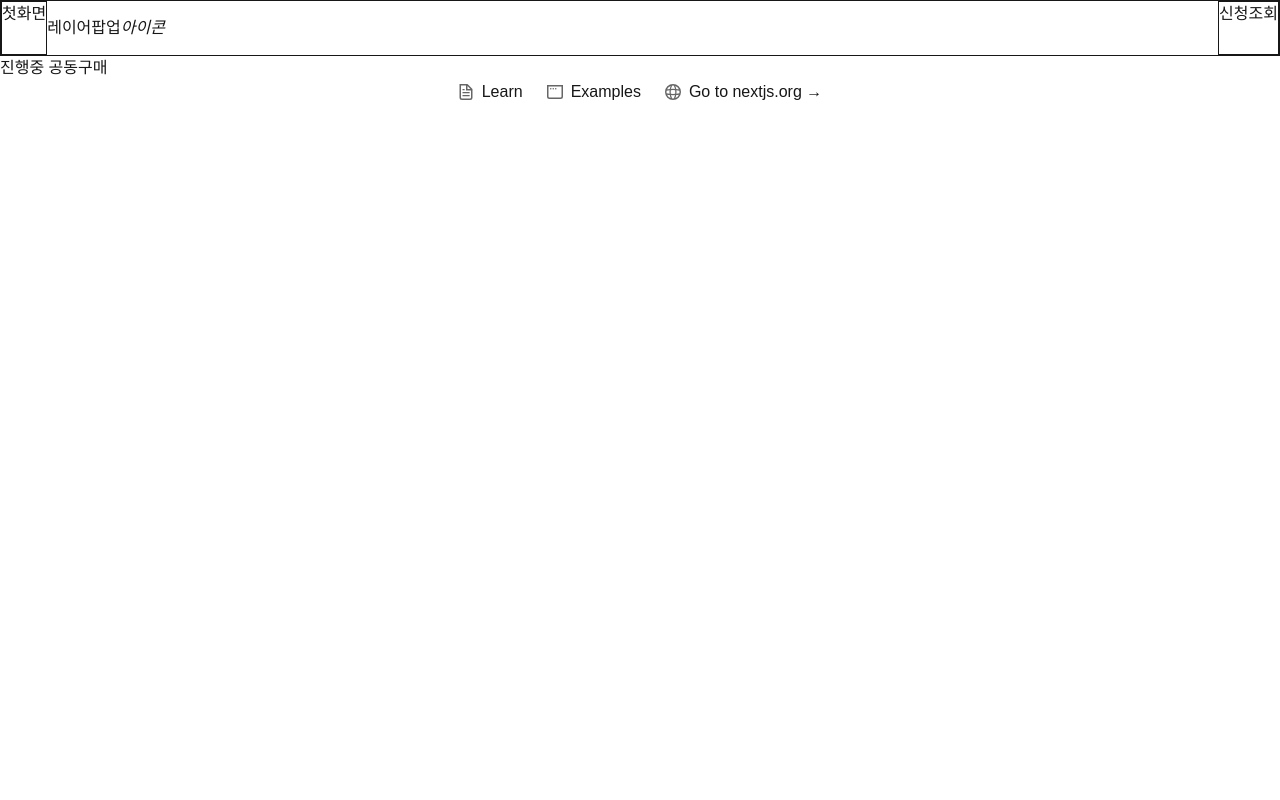
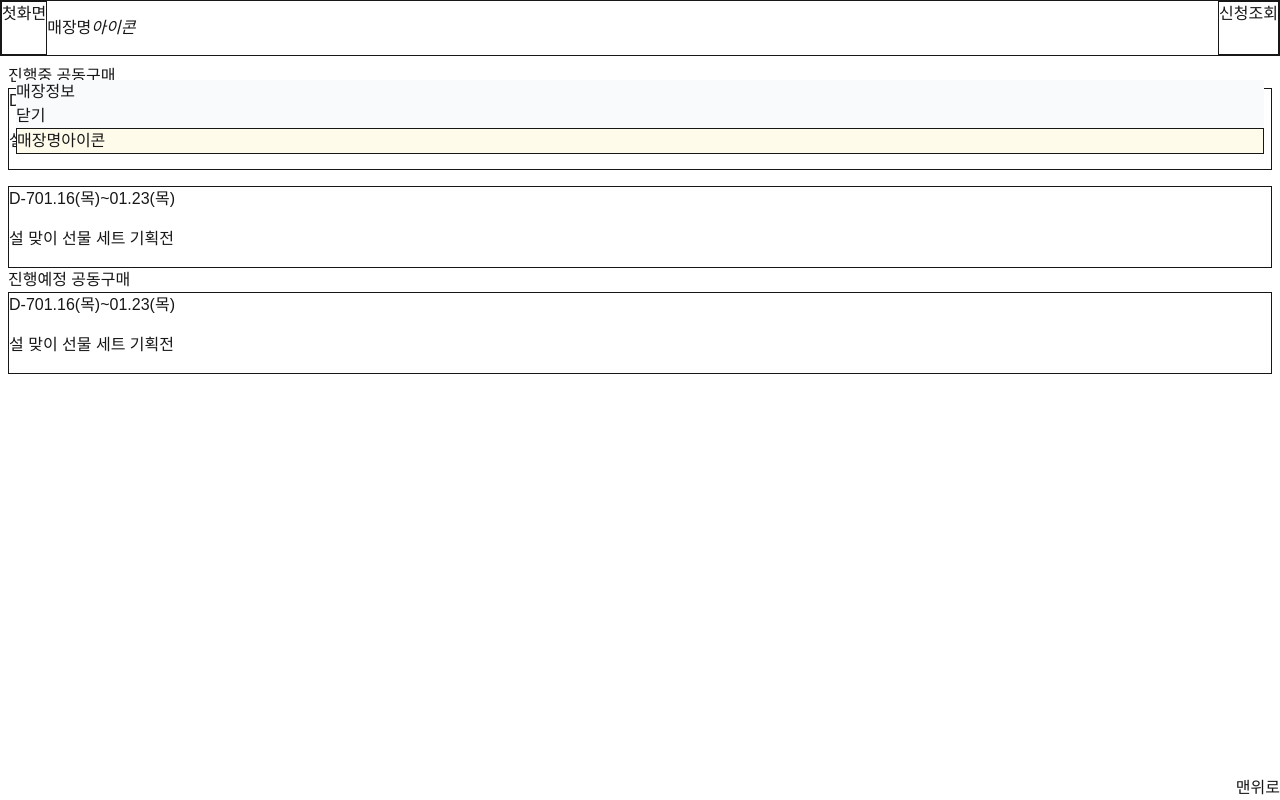
Before and after one commit to evaham/ms09, a Next.js app: page / in a window 1280 px wide. Built offline with nearby package versions, Linux system fonts and the light colour scheme.

Commit message:
build설정정

```diff
--- a/app/group-list/[groupId]/[id]/page.js
+++ /dev/null
@@ -1 +0,0 @@
-// page number 121
--- a/app/group-list/[groupId]/page.js
+++ /dev/null
@@ -1 +0,0 @@
-// page number 12
--- /dev/null
+++ b/app/group-list/[id]/page.js
@@ -0,0 +1,62 @@
+// page number 121
+
+export default function GoodsInfo() {
+    return (
+        <div>
+            <div>상품정보</div>
+            <div>
+            </div>
+            <div>
+                <div>[동원]참치선물세트S-12호</div>
+                <div>29,000원</div>
+            </div>
+            <div>
+                <div>38%달성</div>
+                <div className="overflow-hidden basis-full my-auto h-3 rounded-full bg-slate-50">
+                    <div className="h-full bg-amber-300" style={{width:"80%"}}></div>
+                </div>
+                <div>
+                    <div>달성량/목표수량</div>
+                    <div>19/50개</div>
+                </div>
+                <div>
+                    <div>상품한정수량</div>
+                    <div>150개</div>
+                </div>
+                <div>
+                    <div>1인 구매 제한</div>
+                    <div>1개</div>
+                </div>
+            </div>
+            <div>
+                <div>
+                    <div>공동구매 신청기간</div>
+                    <div>01.16(목)~01.23(목)</div>
+                </div>
+                <div>
+                    <div>상품 수령기간</div>
+                    <div>01.16(목)~01.23(목)</div>
+                </div>
+            </div>
+            <div>
+                설 명절 선물세트 기획전!<br />
+                상품구성 : 살코기참치 120g 12개입<br /><br />
+
+                시중가보다 렴한 가격으로 제공해드립니다.<br />
+                150세트 한정판매로 진행하오니, 빠르게 신청해주세요!!<br /><br />
+
+                대량 구매문의 : 032-123-4567
+            </div>
+            <div>
+                꼭 확인해 주세요!<br />
+                목표 수량 미달성 시, 공동구매 종료 후 자동 취소 처리됩니다.<br />
+                매장의 사정에 의해 중단 또는 변경될 수 있습니다.<br />
+
+            </div>
+
+
+
+
+        </div>
+    )
+}
--- a/app/group-list/apply-list/page.js
+++ b/app/group-list/apply-list/page.js
@@ -1 +1 @@
-// page 122
+// page number 122
--- a/app/group-list/page.js
+++ b/app/group-list/page.js
@@ -0,0 +1,78 @@
+// page number 12
+
+import Link from "next/link"
+import Image from "next/image";
+
+export default function GroupList() {
+    return (
+        <div className="flex flex-col p-2">
+            <div className="flex border">
+                <div>공구마감 07일 12:20:45</div>
+            </div>
+            <div className="flex flex-col gap-4">
+                <div>설 맞이 선물세트 기획전</div>
+                <div>
+                    <span>공동구매 신청기간</span>
+                    <span>01.16(목)~1.23(목)</span>
+                </div>
+                <div>
+                    <span>상품 수령기간</span>
+                    <span>01.16(목)~1.23(목)</span>
+                </div>
+            </div>
+            <div className="grid grid-cols-2 gap-2">
+                <div>
+                    <Link className="flex gap-4 flex-col border" href={'group-list/${id}'}>
+                        <Image src="/img/test1.jpg" width={100} height={100} alt="상품 이미지" className="w-full h-32 object-cover" />
+                    </Link>
+                    <div className="flex gap-1 flex-col">
+                        <div className="flex justify-center border">
+                            <div className="overflow-hidden basis-full my-auto h-3 mr-2 rounded-full bg-slate-50">
+                                <div className="h-full bg-amber-300" style={{width:"80%"}}></div>
+                            </div>
+                            <span>19/50</span>
+                        </div>
+                        <div className="flex">
+                            <span className="h-12 border line-clamp-2">동원동원동원동원참치선물세트S-12원참치선원참치선원참치선물세트S-12호</span>
+                        </div>
+                        <div className="flex gap-1 border">
+                            <span className="basis-full font-bold">1,229,000원</span>
+                            <div className="flex w-32 border rounded-full">
+                                <button className="basis-auto">+</button>
+                                <span className="basis-auto">1</span>
+                                <button className="basis-auto">-</button>
+                            </div>
+                        </div>
+                    </div>
+                </div>
+                <div>
+                    <a className="flex gap-4 flex-col border">
+                        <Image src="/img/test1.jpg" width={100} height={100} alt="상품 이미지" className="w-full h-32 object-cover" />
+                    </a>
+                    <div className="flex gap-1 flex-col">
+                        <div className="flex justify-center border">
+                            <div className="overflow-hidden basis-full my-auto h-3 mr-2 rounded-full bg-slate-50">
+                                <div className="h-full bg-amber-300" style={{width:"80%"}}></div>
+                            </div>
+                            <span>19/50</span>
+                        </div>
+                        <div className="flex">
+                            <span className="h-12 border line-clamp-2">동원동원동원동원참치선물세트S-12원참치선원참치선원참치선물세트S-12호</span>
+                        </div>
+                        <div className="flex gap-1 border">
+                            <span className="basis-full font-bold">1,229,000원</span>
+                            <div className="flex w-32 border rounded-full">
+                                <button className="basis-auto">+</button>
+                                <span className="basis-auto">1</span>
+                                <button className="basis-auto">-</button>
+                            </div>
+                        </div>
+                    </div>
+                </div>
+            </div>
+            <button className="fixed right-0 bottom-0 left-0 border text-center">
+                <span>공동구매신청</span><br /><span>상품수량을 선택하세요</span>
+            </button>
+        </div>
+    )
+}
--- a/app/layout.js
+++ b/app/layout.js
@@ -26,7 +26,7 @@ export default function RootLayout({ children }) {
         <div>
           <div className="flex h-14 items-center border">
             <Link className="h-full border" href="/" >첫화면</Link>
-            <a>레이어팝업<i>아이콘</i></a>
+            <a>매장명<i>아이콘</i></a>
             <div className="h-full ml-auto border">신청조회</div>
           </div>
         </div>
--- a/app/page.js
+++ b/app/page.js
@@ -1,63 +1,59 @@
 // page number 1
 
 import Image from "next/image";
+import Link from "next/link";
 
 export default function Home() {
   return (
     <div className="">
-      <main className="flex flex-col">
+      <main className="flex flex-col p-2">
         <div>진행중 공동구매</div>
-        <a className="flex gap-4 items-center flex-col sm:flex-row">
+        <div className="flex flex-col gap-4">
+          <Link className="flex gap-4 flex-col border border-" href="/group-list">
+            <div>
+              <span>D-7</span><span>01.16(목)~01.23(목)</span>
+            </div>
+            <div>
+              <span>설 맞이 선물 세트 기획전</span>
+            </div>
+            <div>
 
-        </a>
+            </div>
+          </Link>
+          <a className="flex gap-4 flex-col border border-">
+            <div>
+              <span>D-7</span><span>01.16(목)~01.23(목)</span>
+            </div>
+            <div>
+              <span>설 맞이 선물 세트 기획전</span>
+            </div>
+            <div>
+
+            </div>
+          </a>
+        </div>
+        <div>진행예정 공동구매</div>
+        <div>
+          <a className="flex gap-4 flex-col border border-">
+            <div>
+              <span>D-7</span><span>01.16(목)~01.23(목)</span>
+            </div>
+            <div>
+              <span>설 맞이 선물 세트 기획전</span>
+            </div>
+            <div>
+
+            </div>
+          </a>
+        </div>
       </main>
-      <footer className="row-start-3 flex gap-[24px] flex-wrap items-center justify-center">
-        <a
-          className="flex items-center gap-2 hover:underline hover:underline-offset-4"
-          href="https://nextjs.org/learn?utm_source=create-next-app&utm_medium=appdir-template-tw&utm_campaign=create-next-app"
-          target="_blank"
-          rel="noopener noreferrer"
-        >
-          <Image
-            aria-hidden
-            src="/file.svg"
-            alt="File icon"
-            width={16}
-            height={16}
-          />
-          Learn
-        </a>
-        <a
-          className="flex items-center gap-2 hover:underline hover:underline-offset-4"
-          href="https://vercel.com/templates?framework=next.js&utm_source=create-next-app&utm_medium=appdir-template-tw&utm_campaign=create-next-app"
-          target="_blank"
-          rel="noopener noreferrer"
-        >
-          <Image
-            aria-hidden
-            src="/window.svg"
-            alt="Window icon"
-            width={16}
-            height={16}
-          />
-          Examples
-        </a>
-        <a
-          className="flex items-center gap-2 hover:underline hover:underline-offset-4"
-          href="https://nextjs.org?utm_source=create-next-app&utm_medium=appdir-template-tw&utm_campaign=create-next-app"
-          target="_blank"
-          rel="noopener noreferrer"
-        >
-          <Image
-            aria-hidden
-            src="/globe.svg"
-            alt="Globe icon"
-            width={16}
-            height={16}
-          />
-          Go to nextjs.org →
-        </a>
-      </footer>
+      <div className="fixed right-0 bottom-0">맨위로</div>
+      <div className="fixed top-20 right-4 left-4 flex flex-col bg-slate-50">
+        <span>매장정보</span><div>닫기</div>
+        <div className="border bg-amber-50">
+          <span>매장명</span><span>아이콘</span>
+        </div>
+      </div>
     </div>
   );
 }
```
Also changed, not shown: package.json (+6 -4 lines), public/img/test1.jpg (added), 1 other file (tests, documents, lock files or other folders).
